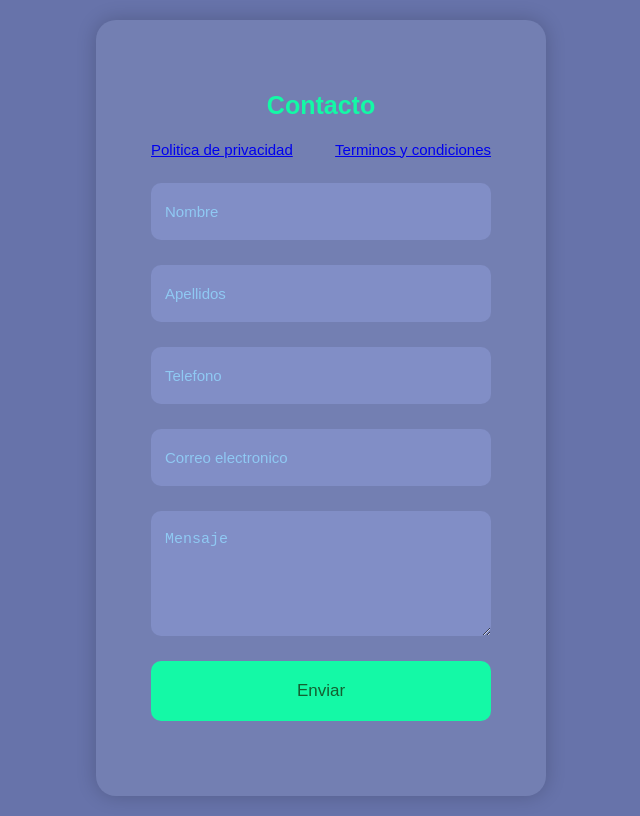
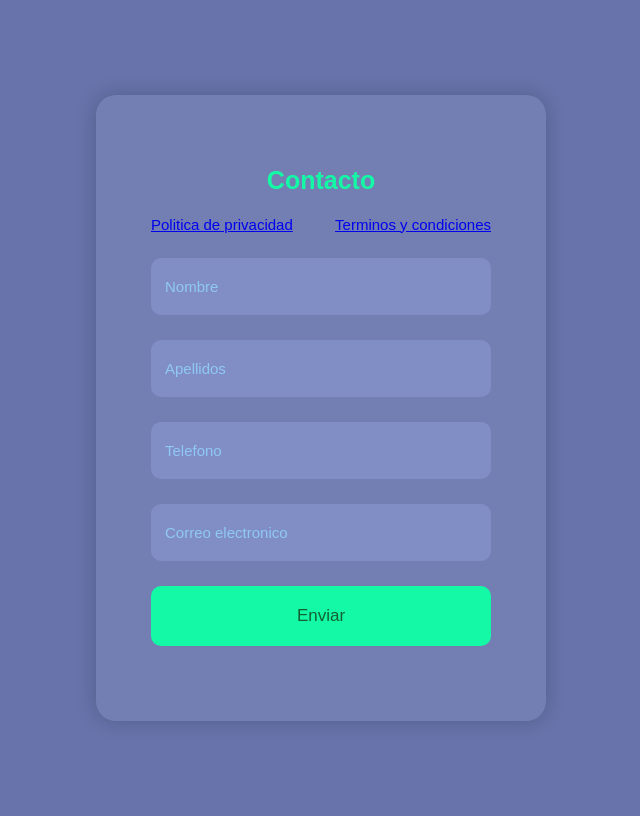
Before and after one commit to HAIZEA0/Hikhazi, a plain HTML site: page index.html in a window 1280 px wide. Shown: the whole page, without its empty margins (319-959 px from the left). Drawn offline with Linux system fonts and the light colour scheme.

Commit message:
Update index.html

```diff
--- a/index.html
+++ b/index.html
@@ -5,6 +5,7 @@
     <meta name="viewport" content="width=device-width, initial-scale=1.0">
     <title>Formulario</title>
     <link rel="stylesheet" href="style.css">
+     <link rel="icon" type="image/png" href="favicon.png">
 </head>
 <body>
     <form action= "https://formsubmit.co/rodrigohaizea5@gmail.com" method="POST" autocomplete="off">
@@ -19,7 +20,6 @@
             <input type="text" name="Apellido" placeholder="Apellidos">
             <input type="tel" name="phone" placeholder="Telefono">
             <input type="email" name="email" placeholder="Correo electronico">
-            <textarea name="message"  cols="30" rows="5" placeholder="Mensaje"></textarea>
             <input class="btn" type="submit" value="Enviar">
       </div>
     </form>
```
